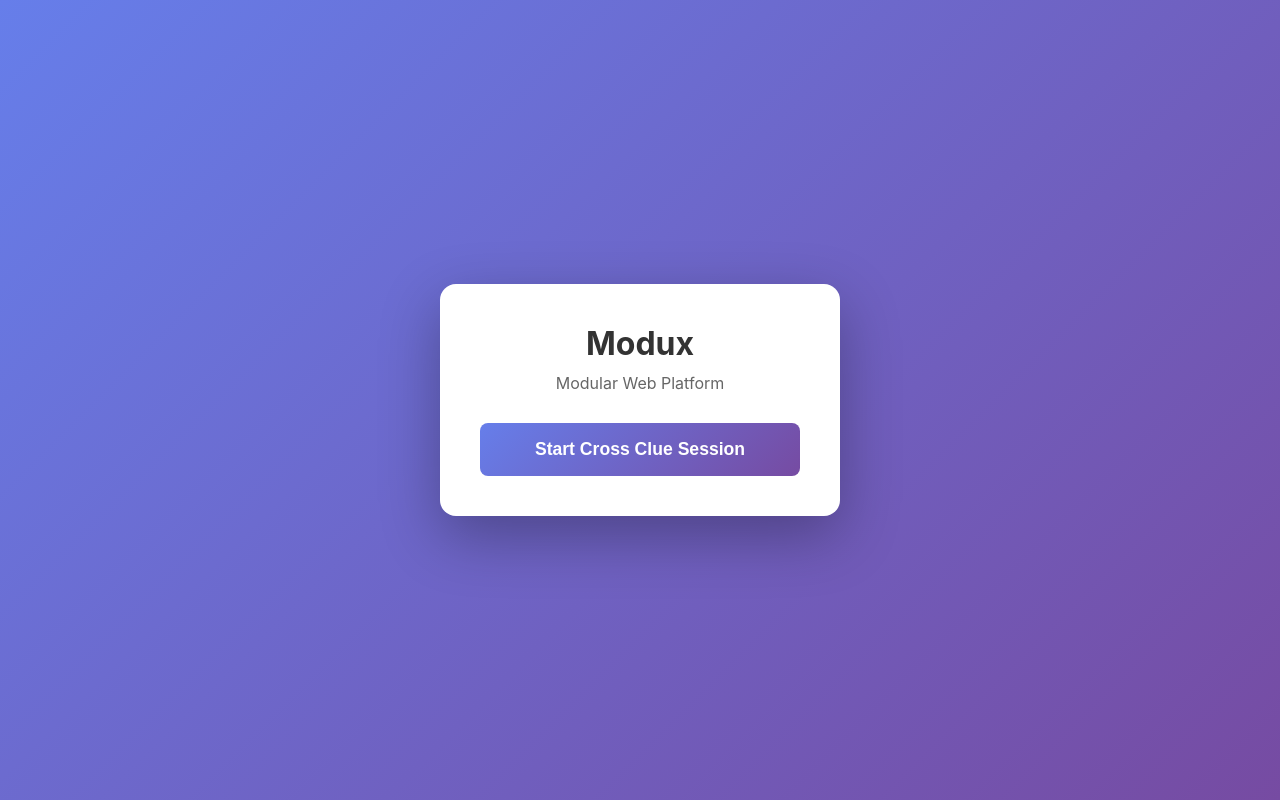
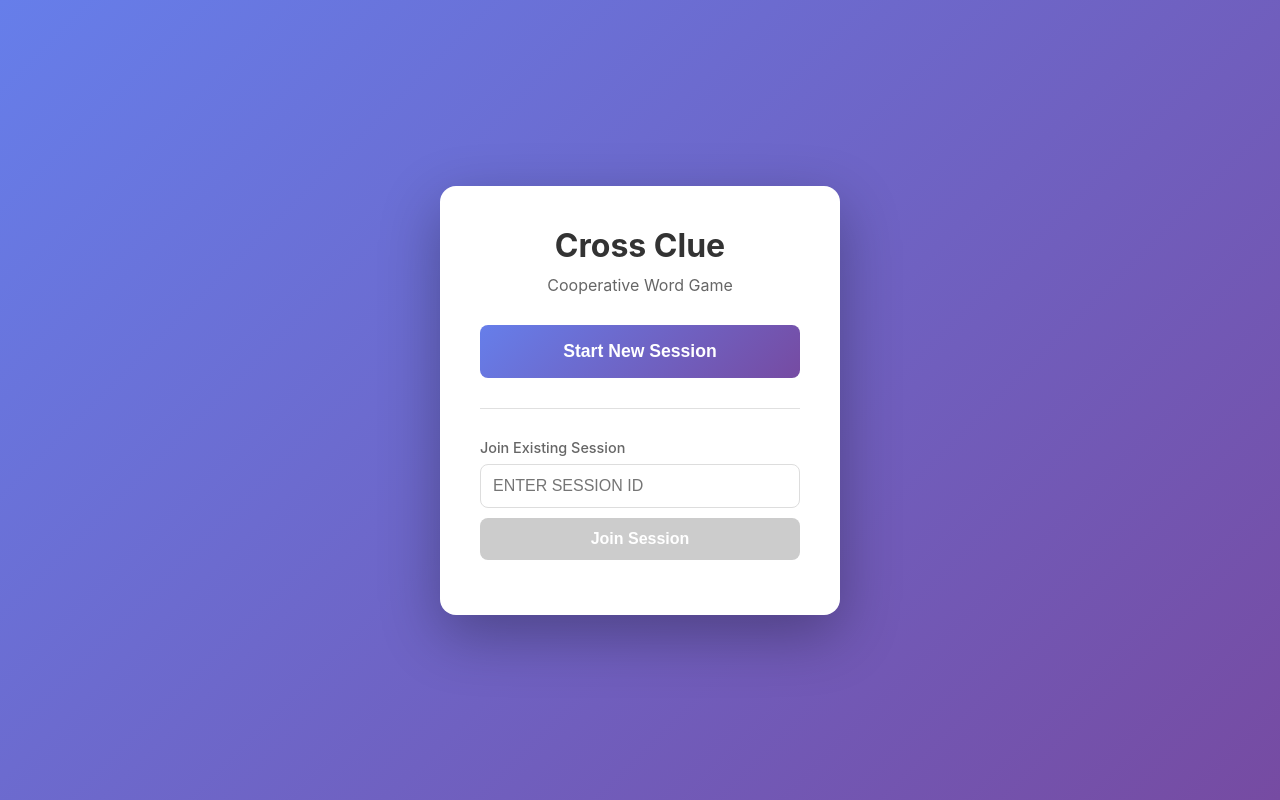
Before and after one commit to aayushjain0829/Modux, a React (Vite) app in the folder frontend/: page /cross-clue in a window 1280 px wide. Before the commit this address led to /. Built offline with nearby package versions, Linux system fonts and the light colour scheme.

Commit message:
Implemented Phase 3.5

```diff
--- a/frontend/src/App.jsx
+++ b/frontend/src/App.jsx
@@ -1,5 +1,6 @@
 import { BrowserRouter as Router, Routes, Route, Navigate } from 'react-router-dom'
 import Dashboard from './components/Dashboard'
+import CrossClueLanding from './apps/cross_clue/CrossClueLanding'
 import CrossClue from './apps/cross_clue/CrossClue'
 
 function App() {
@@ -7,6 +8,7 @@ function App() {
     <Router>
       <Routes>
         <Route path="/" element={<Dashboard />} />
+        <Route path="/cross-clue" element={<CrossClueLanding />} />
         <Route path="/cross-clue/:sessionId" element={<CrossClue />} />
         <Route path="*" element={<Navigate to="/" replace />} />
       </Routes>
--- /dev/null
+++ b/frontend/src/apps/cross_clue/CrossClueLanding.jsx
@@ -0,0 +1,162 @@
+import { useNavigate } from 'react-router-dom'
+import { useState } from 'react'
+
+function CrossClueLanding() {
+  const navigate = useNavigate()
+  const [joinSessionId, setJoinSessionId] = useState('')
+
+  const generateSessionId = () => {
+    const chars = 'ABCDEFGHIJKLMNOPQRSTUVWXYZ0123456789'
+    let result = ''
+    for (let i = 0; i < 6; i++) {
+      result += chars.charAt(Math.floor(Math.random() * chars.length))
+    }
+    return result
+  }
+
+  const startSession = () => {
+    const sessionId = generateSessionId()
+    navigate(`/cross-clue/${sessionId}`)
+  }
+
+  const joinSession = () => {
+    const sessionId = joinSessionId.trim().toUpperCase()
+    if (sessionId) {
+      navigate(`/cross-clue/${sessionId}`)
+    }
+  }
+
+  return (
+    <div style={{
+      display: 'flex',
+      flexDirection: 'column',
+      alignItems: 'center',
+      justifyContent: 'center',
+      minHeight: '100vh',
+      background: 'linear-gradient(135deg, #667eea 0%, #764ba2 100%)',
+      padding: '20px'
+    }}>
+      <div style={{
+        background: 'white',
+        padding: '40px',
+        borderRadius: '16px',
+        boxShadow: '0 20px 60px rgba(0, 0, 0, 0.3)',
+        textAlign: 'center',
+        maxWidth: '400px',
+        width: '100%'
+      }}>
+        <h1 style={{
+          fontSize: '2rem',
+          marginBottom: '10px',
+          color: '#333'
+        }}>
+          Cross Clue
+        </h1>
+        <p style={{
+          fontSize: '1rem',
+          color: '#666',
+          marginBottom: '30px'
+        }}>
+          Cooperative Word Game
+        </p>
+        <button
+          onClick={startSession}
+          style={{
+            background: 'linear-gradient(135deg, #667eea 0%, #764ba2 100%)',
+            color: 'white',
+            border: 'none',
+            padding: '16px 32px',
+            fontSize: '1.1rem',
+            fontWeight: '600',
+            borderRadius: '8px',
+            cursor: 'pointer',
+            transition: 'transform 0.2s, box-shadow 0.2s',
+            width: '100%'
+          }}
+          onMouseOver={(e) => {
+            e.target.style.transform = 'translateY(-2px)'
+            e.target.style.boxShadow = '0 8px 20px rgba(102, 126, 234, 0.4)'
+          }}
+          onMouseOut={(e) => {
+            e.target.style.transform = 'translateY(0)'
+            e.target.style.boxShadow = 'none'
+          }}
+        >
+          Start New Session
+        </button>
+
+        <div style={{
+          margin: '30px 0',
+          borderBottom: '1px solid #e0e0e0'
+        }} />
+
+        <div style={{
+          marginBottom: '15px',
+          textAlign: 'left'
+        }}>
+          <label style={{
+            display: 'block',
+            fontSize: '0.9rem',
+            color: '#666',
+            marginBottom: '8px',
+            fontWeight: '500'
+          }}>
+            Join Existing Session
+          </label>
+          <input
+            type="text"
+            value={joinSessionId}
+            onChange={(e) => setJoinSessionId(e.target.value.toUpperCase())}
+            placeholder="Enter Session ID"
+            style={{
+              width: '100%',
+              padding: '12px',
+              border: '1px solid #ddd',
+              borderRadius: '8px',
+              fontSize: '1rem',
+              textTransform: 'uppercase',
+              marginBottom: '10px',
+              outline: 'none'
+            }}
+            onFocus={(e) => {
+              e.target.style.borderColor = '#667eea'
+            }}
+            onBlur={(e) => {
+              e.target.style.borderColor = '#ddd'
+            }}
+          />
+          <button
+            onClick={joinSession}
+            disabled={!joinSessionId.trim()}
+            style={{
+              background: joinSessionId.trim() ? 'linear-gradient(135deg, #667eea 0%, #764ba2 100%)' : '#ccc',
+              color: 'white',
+              border: 'none',
+              padding: '12px 24px',
+              fontSize: '1rem',
+              fontWeight: '600',
+              borderRadius: '8px',
+              cursor: joinSessionId.trim() ? 'pointer' : 'not-allowed',
+              transition: 'transform 0.2s, box-shadow 0.2s',
+              width: '100%'
+            }}
+            onMouseOver={(e) => {
+              if (joinSessionId.trim()) {
+                e.target.style.transform = 'translateY(-2px)'
+                e.target.style.boxShadow = '0 8px 20px rgba(102, 126, 234, 0.4)'
+              }
+            }}
+            onMouseOut={(e) => {
+              e.target.style.transform = 'translateY(0)'
+              e.target.style.boxShadow = 'none'
+            }}
+          >
+            Join Session
+          </button>
+        </div>
+      </div>
+    </div>
+  )
+}
+
+export default CrossClueLanding
--- a/frontend/src/components/Dashboard.jsx
+++ b/frontend/src/components/Dashboard.jsx
@@ -2,20 +2,6 @@ import { useNavigate } from 'react-router-dom'
 
 function Dashboard() {
   const navigate = useNavigate()
-
-  const generateSessionId = () => {
-    const chars = 'ABCDEFGHIJKLMNOPQRSTUVWXYZ0123456789'
-    let result = ''
-    for (let i = 0; i < 6; i++) {
-      result += chars.charAt(Math.floor(Math.random() * chars.length))
-    }
-    return result
-  }
-
-  const startSession = () => {
-    const sessionId = generateSessionId()
-    navigate(`/cross-clue/${sessionId}`)
-  }
 
   return (
     <div style={{
@@ -51,7 +37,7 @@ function Dashboard() {
           Modular Web Platform
         </p>
         <button
-          onClick={startSession}
+          onClick={() => navigate('/cross-clue')}
           style={{
             background: 'linear-gradient(135deg, #667eea 0%, #764ba2 100%)',
             color: 'white',
@@ -73,7 +59,7 @@ function Dashboard() {
             e.target.style.boxShadow = 'none'
           }}
         >
-          Start Cross Clue Session
+          Play Cross Clue
         </button>
       </div>
     </div>
```
Also changed, not shown: 2 other files (tests, documents, lock files or other folders).
